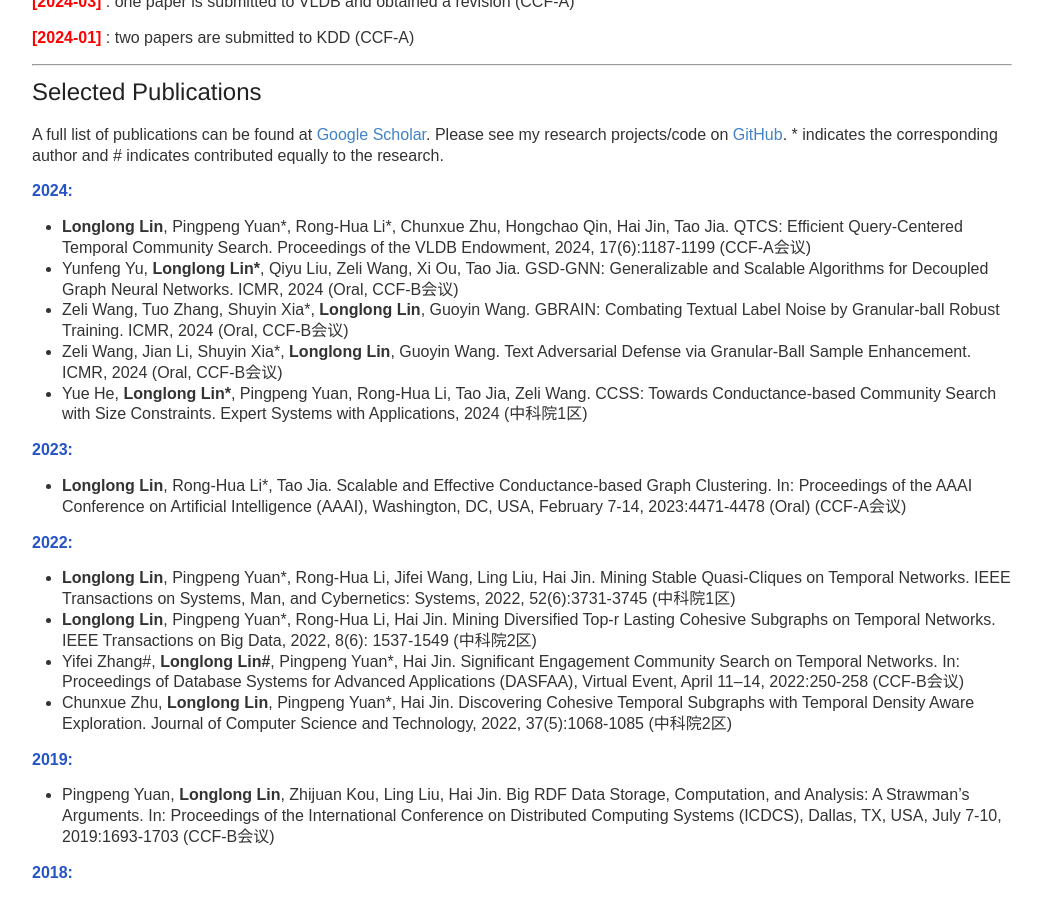
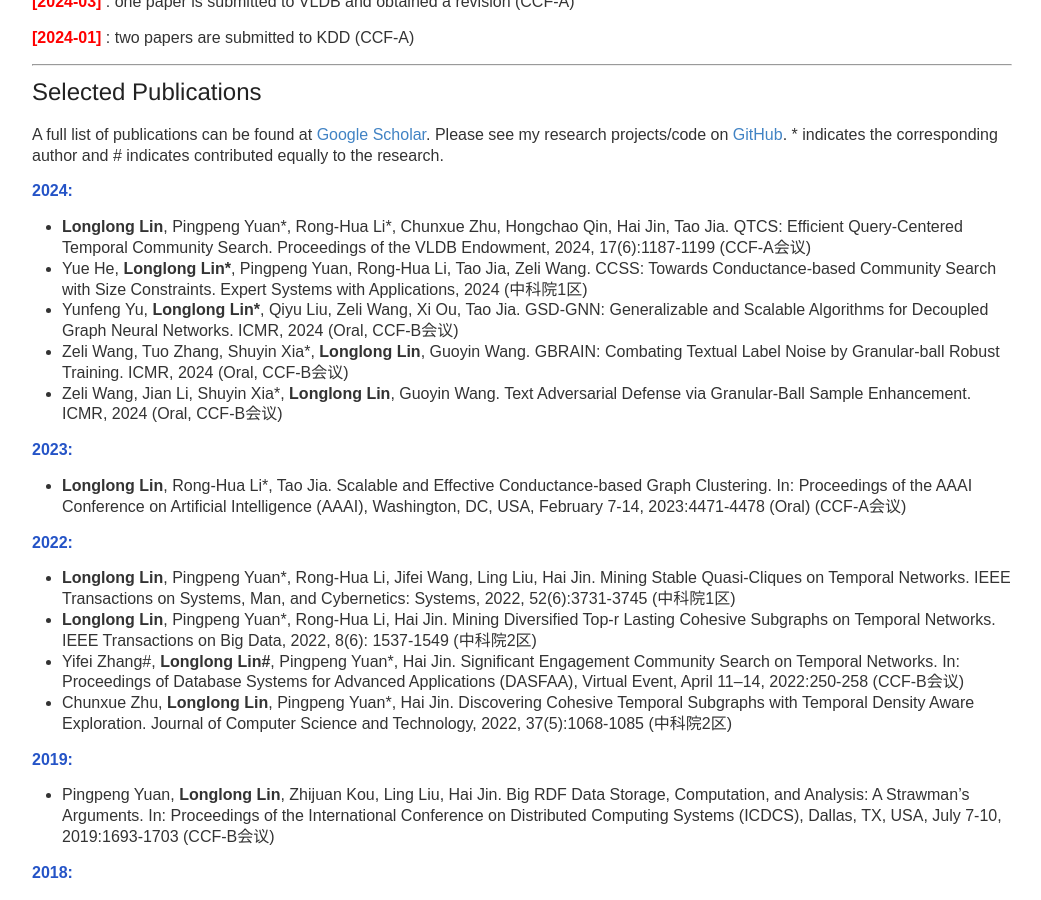
Before and after one commit to longlonglin/longlonglin.github.io, a Jekyll site: the page built from index.md, in a window 1280 px wide and 900 px high, scrolled down 553 px. Shown: the whole window, without its empty margins (118-1159 px from the left). Built offline with Jekyll 4.4.1, drawn with Linux system fonts in a browser that asks for light colours; our own code applies the rules of GitHub Pages for plain Markdown files.

Commit message:
Update index.md

```diff
--- a/index.md
+++ b/index.md
@@ -33,6 +33,10 @@ A full list of publications can be found at [Google Scholar](https://scholar.lan
 </li>
 
 <li>
+Yue He, <b>Longlong Lin<sup>*</sup></b>, Pingpeng Yuan, Rong-Hua Li, Tao Jia, Zeli Wang. CCSS: Towards Conductance-based Community Search with Size Constraints. Expert Systems with Applications, 2024 (中科院1区)
+</li>
+
+<li>
 Yunfeng Yu, <b>Longlong Lin<sup>*</sup></b>, Qiyu Liu, Zeli Wang, Xi Ou, Tao Jia. GSD-GNN: Generalizable and Scalable Algorithms for Decoupled Graph Neural Networks. ICMR, 2024 (Oral, CCF-B会议)
 </li>
 
@@ -47,9 +51,7 @@ Zeli Wang, Jian Li, Shuyin Xia<sup>*</sup>, <b>Longlong Lin</b>, Guoyin Wang. Te
 </li>
 
 
-<li>
-Yue He, <b>Longlong Lin<sup>*</sup></b>, Pingpeng Yuan, Rong-Hua Li, Tao Jia, Zeli Wang. CCSS: Towards Conductance-based Community Search with Size Constraints. Expert Systems with Applications, 2024 (中科院1区)
-</li>
+
 
 
 
```
